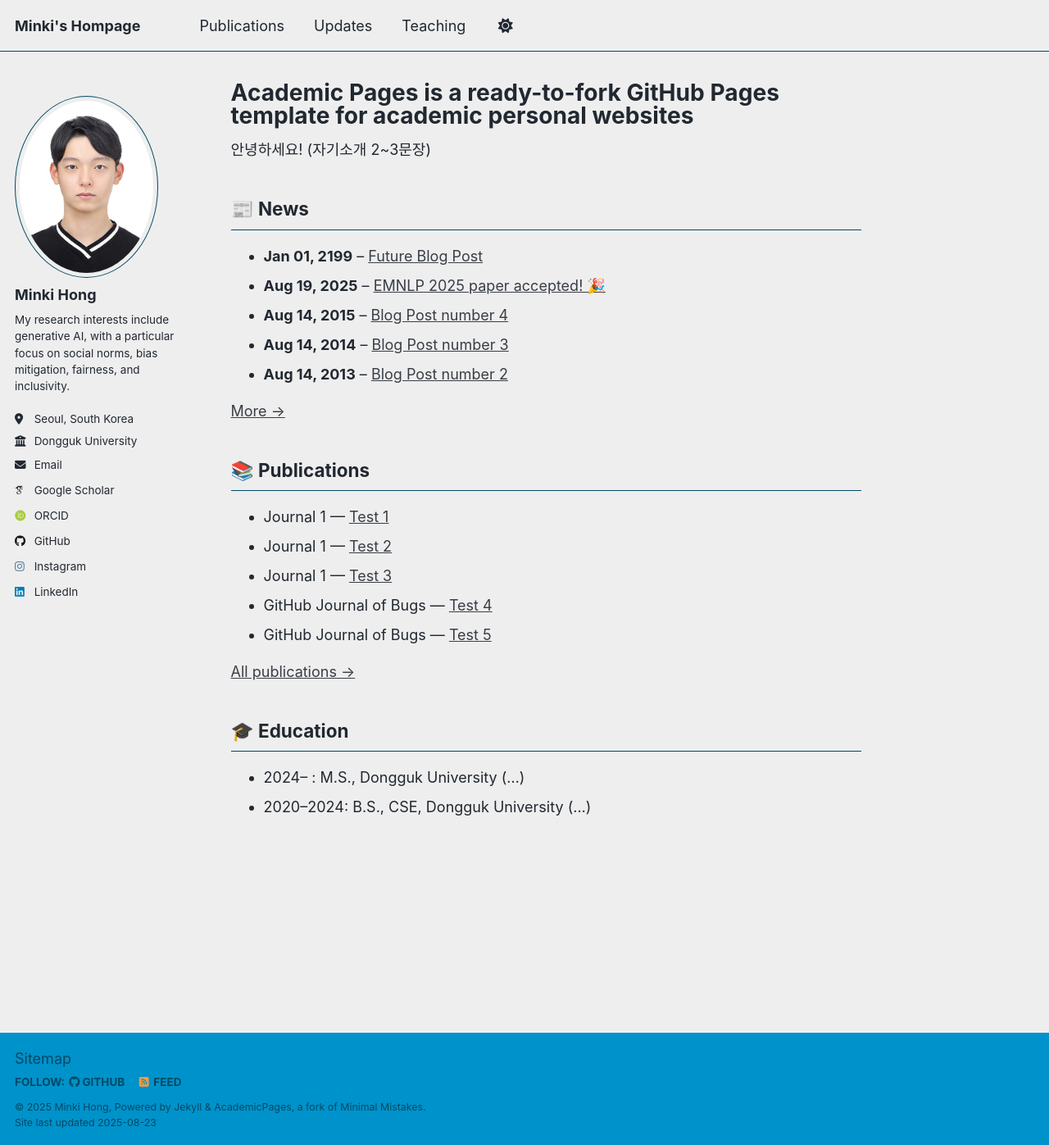
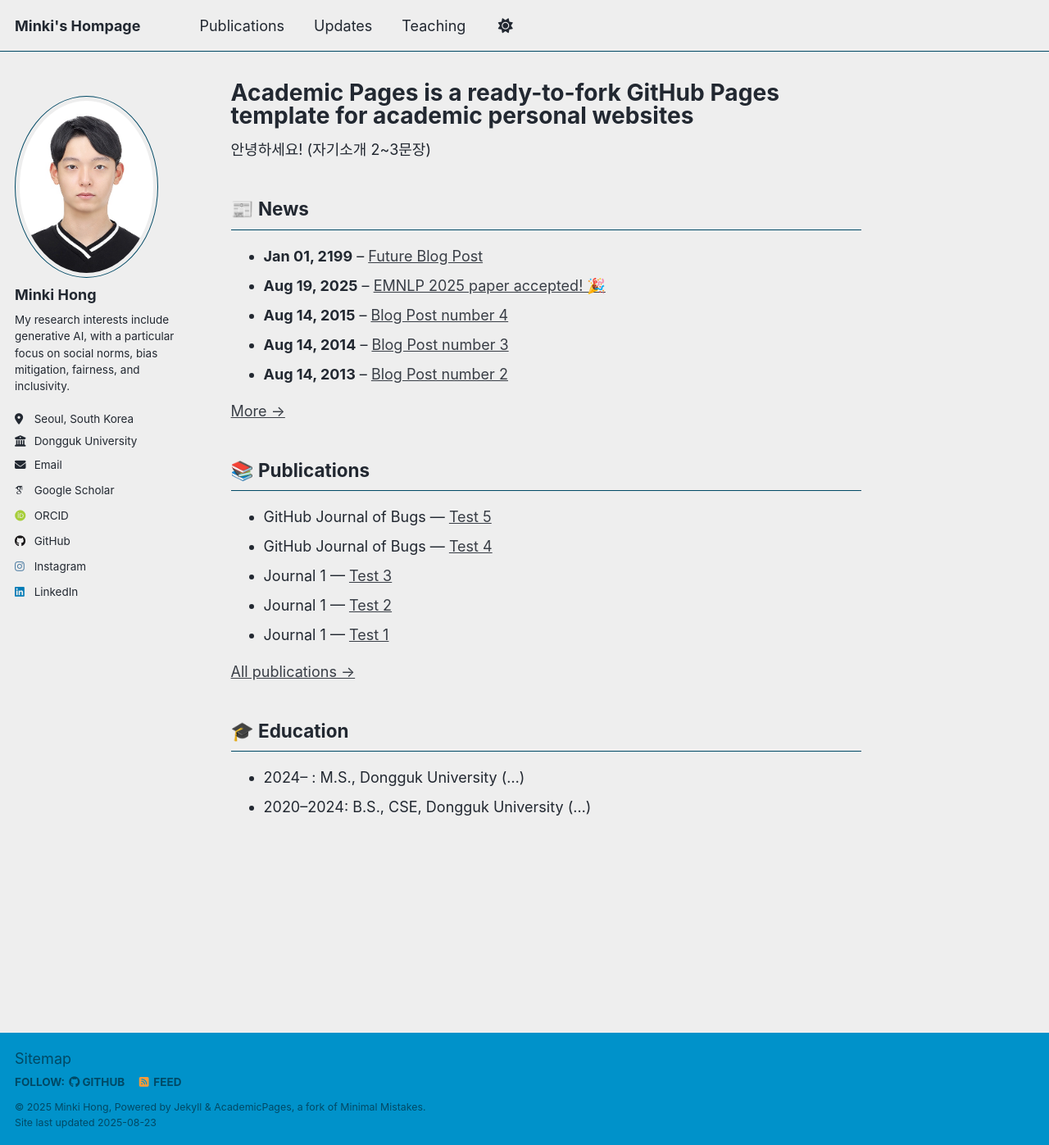
Before and after one commit to bk123477/bk123477.github.io, a Jekyll site: the page built from _pages/about.md, in a window 1280 px wide and 1397 px high. Shown: the whole window at 82% size. Built offline with Jekyll 4.4.1, drawn with Linux system fonts in a browser that asks for light colours; some web fonts are replaced; a script that is not in the unit is left out.

Commit message:
[MOD] Change logic

```diff
--- a/_pages/about.md
+++ b/_pages/about.md
@@ -10,17 +10,21 @@ redirect_from:
 안녕하세요! (자기소개 2~3문장)
 
 ## 📰 News
-{% assign posts = site.posts | slice: 0, 5 %}
+{% assign sorted_posts = site.posts | sort: 'date' | reverse %}
 <ul>
-{% for post in posts %}
-  <li><strong>{{ post.date | date: "%b %d, %Y" }}</strong> – <a href="{{ post.url | relative_url }}">{{ post.title }}</a></li>
+{% for post in sorted_posts limit:5 %}
+  <li>
+    <strong>{{ post.date | date: "%b %d, %Y" }}</strong> –
+    <a href="{{ post.url | relative_url }}">{{ post.title }}</a>
+  </li>
 {% endfor %}
 </ul>
 <p><a href="{{ '/year-archive/' | relative_url }}">More →</a></p>
 
 ## 📚 Publications
+{% assign sorted_pubs = site.publications | sort: 'year' | reverse %}
 <ul>
-{% for p in site.publications limit:5 %}
+{% for p in sorted_pubs limit:5 %}
   <li>
     {% if p.venue %}<span>{{ p.venue }} {{ p.year }}</span> — {% endif %}
     <a href="{{ p.url | relative_url }}">{{ p.title }}</a>
```
